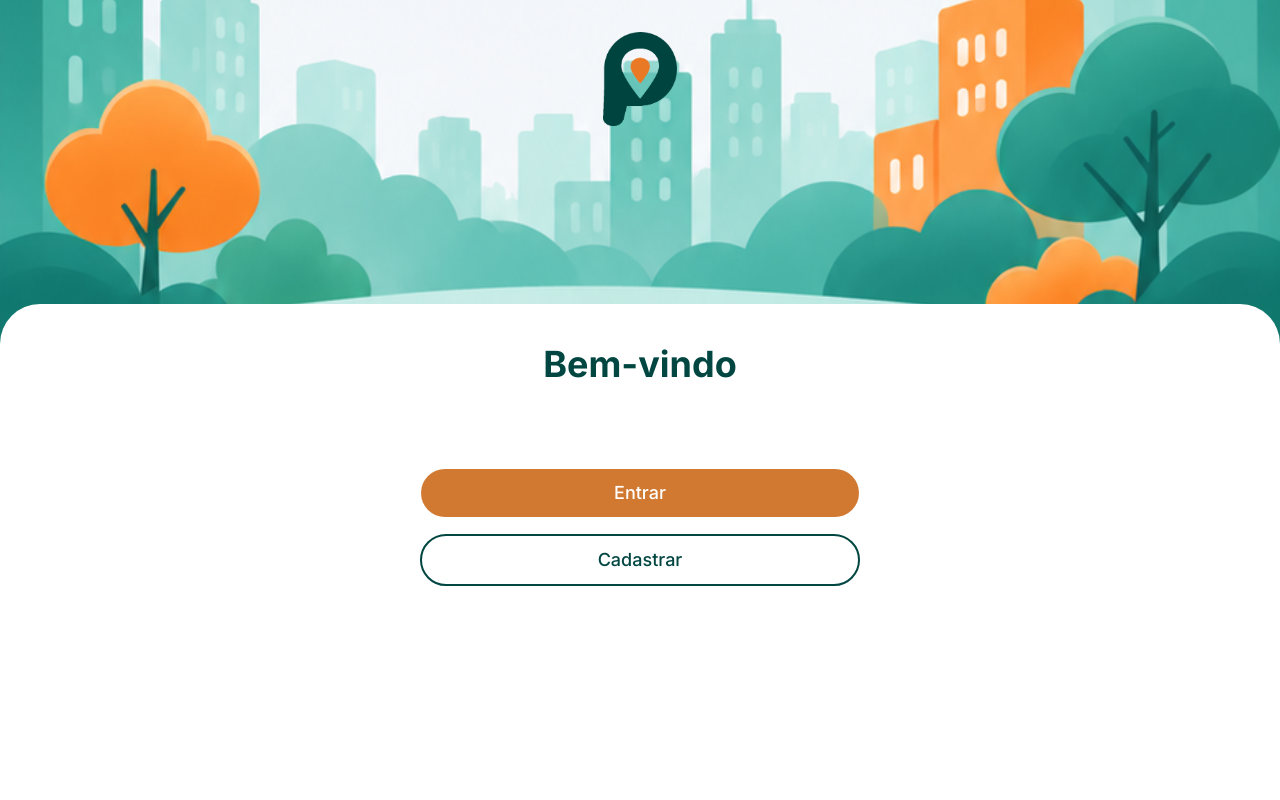
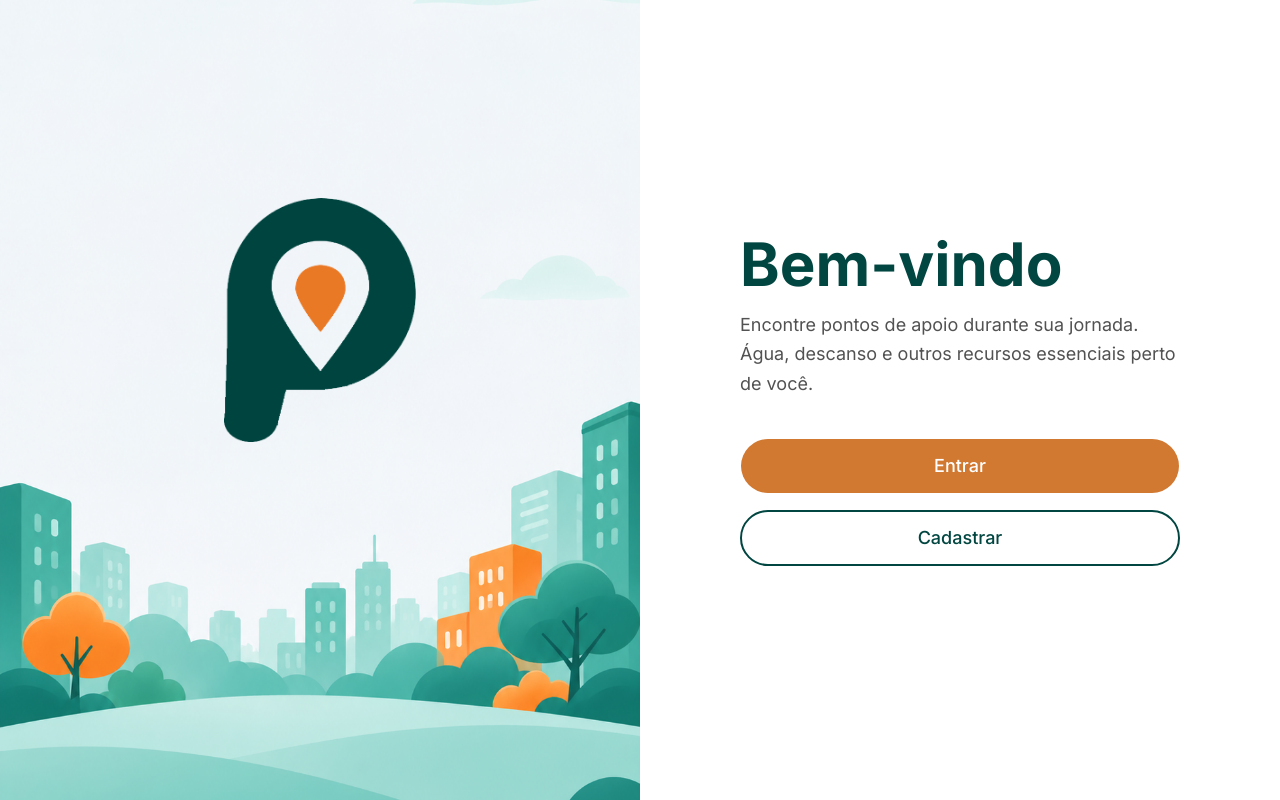
Before and after one commit to Lsko27/GS2---Paro, a Next.js app: page / in a window 1280 px wide. Built offline with nearby package versions, Linux system fonts and the light colour scheme.

Commit message:
feat(ui): add responsive desktop splash screen

```diff
--- a/app/page.tsx
+++ b/app/page.tsx
@@ -1,20 +1,21 @@
-"use client";
-
 import Image from "next/image";
 import Link from "next/link";
+
 import { buttonVariants } from "@/app/_components/ui/button";
 import { cn } from "cn";
 
 const SplashScreenPage = () => {
   return (
-    <main className="flex min-h-dvh w-full flex-col bg-white">
-      <div className="relative flex h-[44svh] min-h-75 max-h-95 shrink-0 items-start justify-center overflow-hidden pt-8">
+    <main className="flex min-h-dvh w-full flex-col bg-white lg:grid lg:grid-cols-2">
+      {/* Banner */}
+      <div className="relative flex h-[44svh] min-h-75 max-h-95 shrink-0 items-start justify-center overflow-hidden pt-8 lg:h-dvh lg:max-h-none lg:min-h-dvh lg:items-center lg:pt-0">
         <Image
           src="/city.png"
-          alt="Parô banner"
+          alt="Cidade - Parô"
           fill
-          sizes="(max-width: 480px) 100vw, 480px"
-          className="object-cover object-[center_82%]"
+          priority
+          sizes="(min-width: 1024px) 50vw, 100vw"
+          className="object-cover object-[center_82%] lg:object-[center_70%]"
         />
 
         <Image
@@ -22,22 +23,30 @@ const SplashScreenPage = () => {
           alt="Parô"
           width={186}
           height={237}
-          className="relative h-auto w-18.5"
+          priority
+          className="relative z-10 h-auto w-18.5 lg:-translate-y-20 lg:w-40 xl:w-48"
         />
       </div>
 
-      <section className="relative z-10 -mt-12 w-full flex-1 rounded-t-[40px] bg-white pb-8 pt-10">
-        <div className="mx-auto w-full max-w-120 px-5">
-          <h1 className="text-center text-4xl font-bold text-primary pb-21">
+      {/* Conteúdo */}
+      <section className="relative z-10 -mt-12 w-full flex-1 rounded-t-[40px] bg-white pt-10 pb-8 lg:mt-0 lg:flex lg:items-center lg:justify-center lg:rounded-none lg:px-12 lg:py-16">
+        <div className="mx-auto w-full max-w-120 px-5 lg:max-w-110 lg:px-0">
+          <h1 className="pb-21 text-center text-4xl font-bold text-primary lg:pb-4 lg:text-left lg:text-5xl xl:text-6xl">
             Bem-vindo
           </h1>
 
-          <div className="flex flex-col items-center justify-center gap-4">
+          <p className="hidden text-base leading-relaxed text-neutral-600 lg:block lg:text-lg">
+            Encontre pontos de apoio durante sua jornada. Água, descanso e
+            outros recursos essenciais perto de você.
+          </p>
+
+          {/* Botões de acesso */}
+          <div className="flex flex-col items-center justify-center gap-4 lg:mt-10">
             <Link
               href="/login"
               className={cn(
                 buttonVariants(),
-                "w-full rounded-full bg-paro-orange p-6 text-lg",
+                "w-full rounded-full bg-paro-orange p-6 text-lg lg:h-14",
               )}
             >
               Entrar
@@ -47,7 +56,7 @@ const SplashScreenPage = () => {
               href="/register"
               className={cn(
                 buttonVariants({ variant: "outline" }),
-                "w-full rounded-full border-2 border-primary text-primary p-6 text-lg",
+                "w-full rounded-full border-2 border-primary p-6 text-lg text-primary lg:h-14",
               )}
             >
               Cadastrar
```
